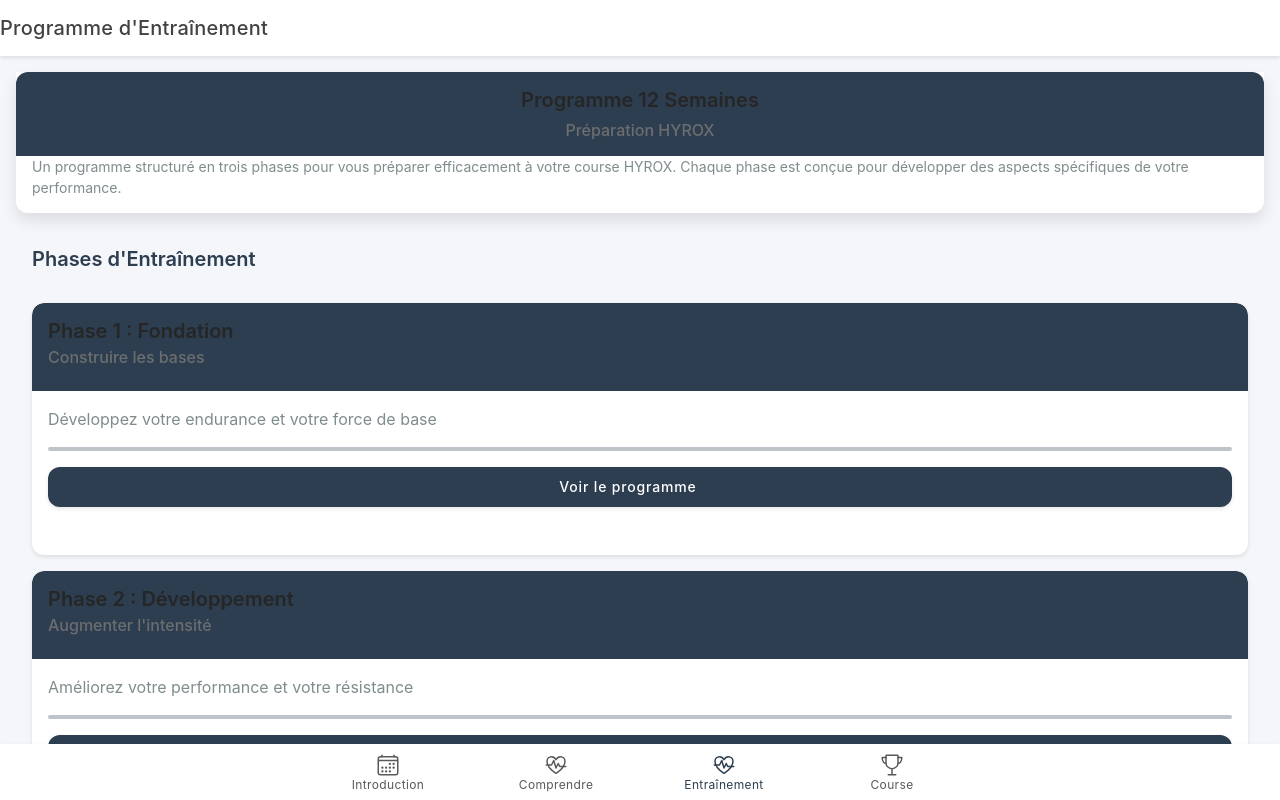
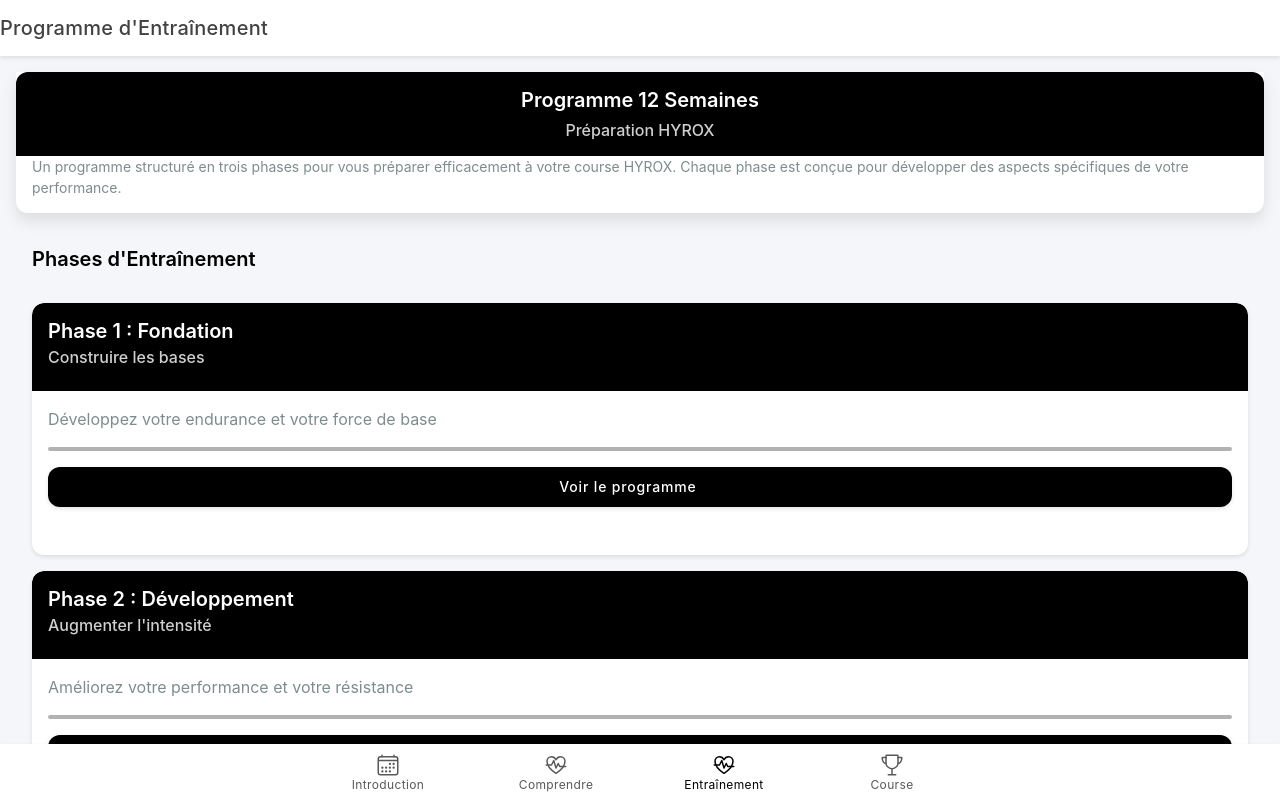
Before and after one commit to mathieukohl/Hyrox_Ebook, a React (Vite) app: page /training in a window 1280 px wide. Built offline with nearby package versions, Linux system fonts and the light colour scheme; no server answers; sample sign-in values are in the browser's storage.

Commit message:
style: change primary color to black

```diff
--- a/src/theme/variables.css
+++ b/src/theme/variables.css
@@ -2,12 +2,12 @@
 
 :root {
   /* Couleurs principales */
-  --ion-color-primary: #2C3E50;
-  --ion-color-primary-rgb: 44, 62, 80;
+  --ion-color-primary: #000000;
+  --ion-color-primary-rgb: 0, 0, 0;
   --ion-color-primary-contrast: #ffffff;
   --ion-color-primary-contrast-rgb: 255, 255, 255;
-  --ion-color-primary-shade: #273746;
-  --ion-color-primary-tint: #415161;
+  --ion-color-primary-shade: #000000;
+  --ion-color-primary-tint: #1a1a1a;
 
   --ion-color-secondary: #34495E;
   --ion-color-secondary-rgb: 52, 73, 94;
@@ -63,7 +63,7 @@
 ion-card-header {
   padding: var(--ion-padding);
   background: var(--ion-color-primary);
-  color: var(--ion-color-primary-contrast);
+  color: #ffffff;
   border-radius: var(--ion-border-radius) var(--ion-border-radius) 0 0;
 }
 
@@ -71,11 +71,13 @@
   font-size: var(--ion-font-size-xl);
   font-weight: 600;
   margin-bottom: 8px;
+  color: inherit;
 }
 
 ion-card-subtitle {
   font-size: var(--ion-font-size-base);
   opacity: 0.9;
+  color: rgba(255, 255, 255, 0.9);
 }
 
 ion-card-content {
@@ -249,7 +251,7 @@
 
 .phase-card ion-card-header {
   background: var(--ion-color-primary);
-  color: var(--ion-color-primary-contrast);
+  color: #ffffff;
   padding: var(--ion-padding);
   border-radius: var(--ion-border-radius) var(--ion-border-radius) 0 0;
 }
@@ -257,12 +259,14 @@
 .phase-card ion-card-title {
   font-size: var(--ion-font-size-xl);
   margin-bottom: 4px;
+  color: #ffffff;
 }
 
 .phase-card ion-card-subtitle {
   font-size: var(--ion-font-size-base);
   opacity: 0.9;
   margin-bottom: 8px;
+  color: rgba(255, 255, 255, 0.9);
 }
 
 .phase-card ion-card-content {
@@ -336,7 +340,7 @@
 
 .checklist-card ion-card-header {
   background: var(--ion-color-primary);
-  color: var(--ion-color-primary-contrast);
+  color: #ffffff;
   padding: var(--ion-padding);
   border-radius: var(--ion-border-radius) var(--ion-border-radius) 0 0;
 }
@@ -344,12 +348,14 @@
 .checklist-card ion-card-title {
   font-size: var(--ion-font-size-xl);
   margin-bottom: 4px;
+  color: #ffffff;
 }
 
 .checklist-card ion-card-subtitle {
   font-size: var(--ion-font-size-base);
   opacity: 0.9;
   margin-bottom: 8px;
+  color: rgba(255, 255, 255, 0.9);
 }
 
 .checklist-card ion-card-content {
```
